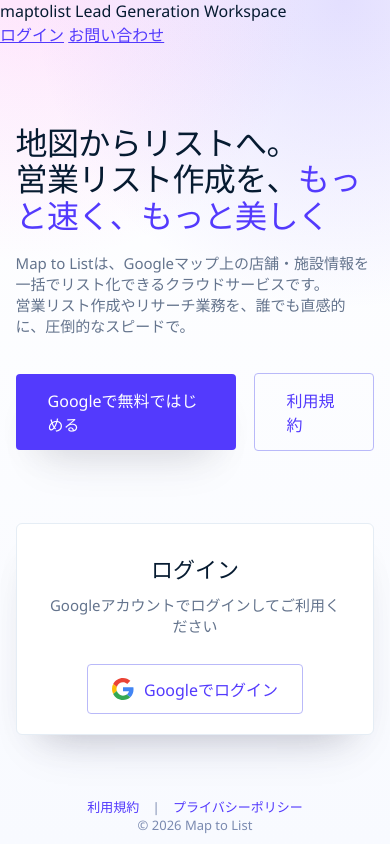
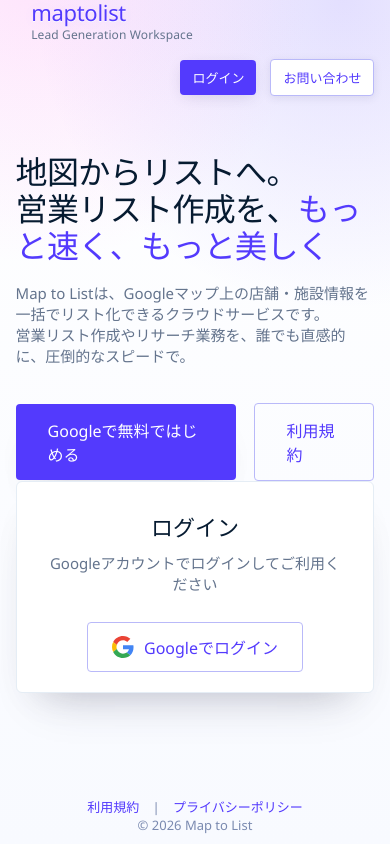
Before and after one commit to macdown360/maptolist, a Python web app: template app/templates/index.html in a window 390 px wide. Run offline with Jinja, Linux system fonts and the light colour scheme; the template is opened without the code that fills it, so the values that code supplies are empty.

Commit message:
feat: ヘッダーのレイアウトとスタイルを改善し、レスポンシブ対応を追加

```diff
--- a/app/templates/index.html
+++ b/app/templates/index.html
@@ -21,7 +21,122 @@
       flex-direction: column;
       min-height: 100vh;
     }
-    .hero {
+    .logo-block {
+      display: flex;
+      flex-direction: column;
+      align-items: flex-start;
+      gap: 2px;
+      margin-left: 16px;
+    }
+    .logo-text {
+      font-family: "sohne-var", "Noto Sans JP", "Segoe UI", sans-serif;
+      font-feature-settings: "ss01" 1;
+      font-size: 32px;
+      font-weight: 300;
+      letter-spacing: -0.64px;
+      color: #533afd;
+      line-height: 1.1;
+      text-shadow: 0 2px 16px rgba(83,58,253,0.08), 0 1px 0 #fff;
+      user-select: none;
+    }
+    .logo-desc {
+      font-size: 14px;
+      font-weight: 400;
+      color: #64748d;
+      margin-top: 2px;
+      letter-spacing: 0.01em;
+      font-family: "sohne-var", "Noto Sans JP", "Segoe UI", sans-serif;
+      font-feature-settings: "ss01" 1;
+      line-height: 1.2;
+      user-select: none;
+    }
+    .header-inner {
+      width: 100%;
+      max-width: 1080px;
+      margin: 0 auto;
+      display: flex;
+      align-items: flex-start;
+      justify-content: space-between;
+      padding: 0 0 0 0;
+    }
+    .header-actions {
+      display: flex;
+      gap: 14px;
+      align-items: center;
+      margin-right: 16px;
+      margin-top: 2px;
+    }
+    .header-btn {
+      display: inline-block;
+      font-family: "sohne-var", "Noto Sans JP", "Segoe UI", sans-serif;
+      font-feature-settings: "ss01" 1;
+      font-size: 15px;
+      font-weight: 400;
+      border-radius: 4px;
+      padding: 10px 22px;
+      text-decoration: none;
+      transition: background 0.15s, color 0.15s, border-color 0.15s;
+      box-shadow: rgba(50,50,93,0.10) 0 2px 8px;
+      border: 1px solid #b9b9f9;
+      background: #fff;
+      color: #533afd;
+      letter-spacing: 0;
+      position: relative;
+    }
+    .header-btn.header-login {
+      background: #533afd;
+      color: #fff;
+      border: none;
+      box-shadow: rgba(50,50,93,0.18) 0 4px 16px -4px;
+    }
+    .header-btn.header-login:hover {
+      background: #4434d4;
+      color: #fff;
+    }
+    .header-btn.header-contact {
+      background: #fff;
+      color: #533afd;
+      border: 1px solid #b9b9f9;
+    }
+    .header-btn.header-contact:hover {
+      background: rgba(83,58,253,0.05);
+      border-color: #533afd;
+      color: #4434d4;
+    }
+    @media (max-width: 900px) {
+      .header-inner {
+        padding-left: 4vw;
+        padding-right: 4vw;
+      }
+      .header-actions {
+        margin-right: 0;
+      }
+      .logo-block {
+        margin-left: 4vw;
+      }
+    }
+    @media (max-width: 600px) {
+      .logo-text {
+        font-size: 22px;
+        letter-spacing: -0.3px;
+      }
+      .logo-desc {
+        font-size: 12px;
+      }
+      .header-btn {
+        font-size: 13px;
+        padding: 8px 12px;
+      }
+      .header-inner {
+        flex-direction: column;
+        align-items: stretch;
+        gap: 8px;
+      }
+      .header-actions {
+        justify-content: flex-end;
+        margin-top: 8px;
+      }
+    }
       display: flex;
       align-items: center;
       justify-content: center;
```
